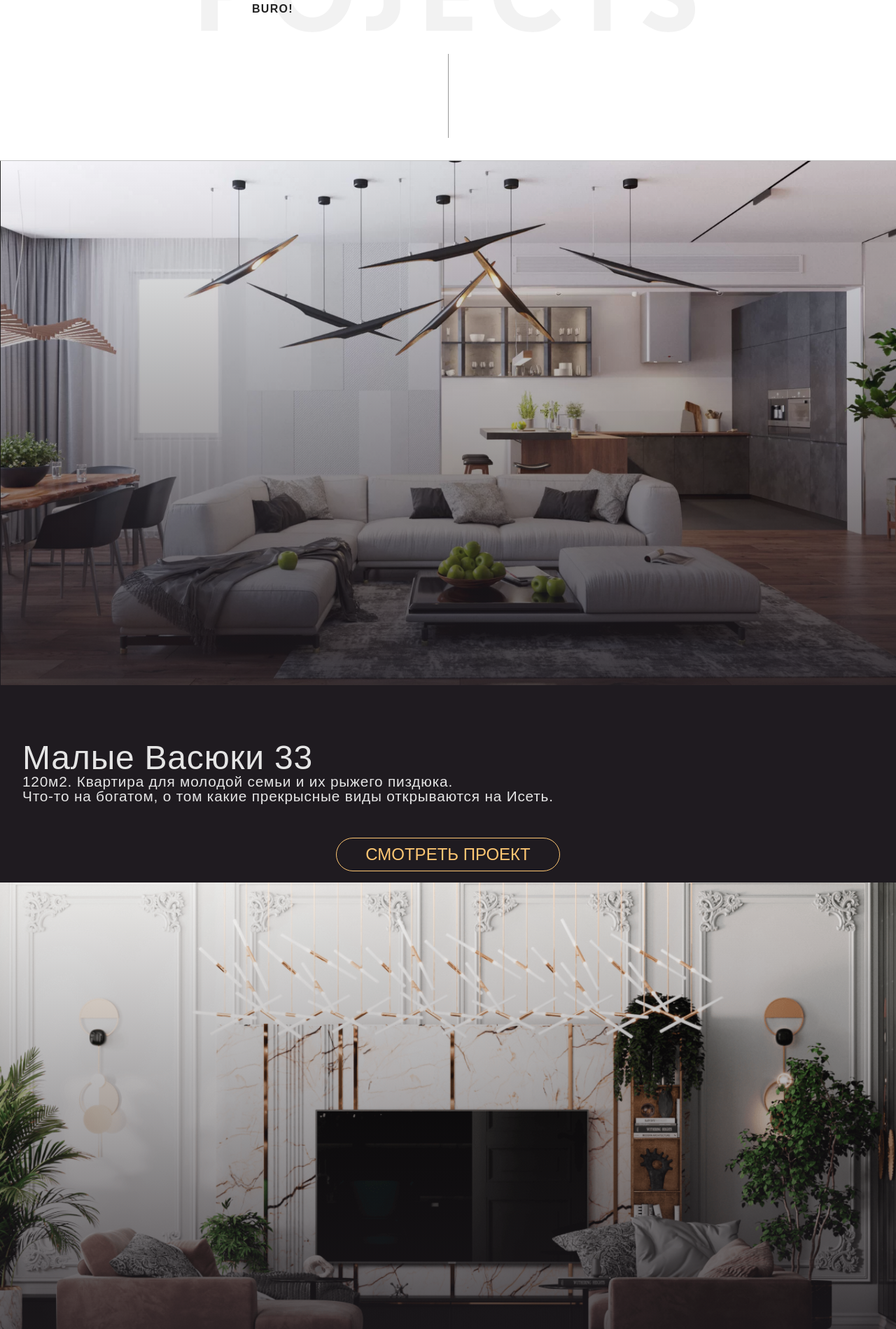
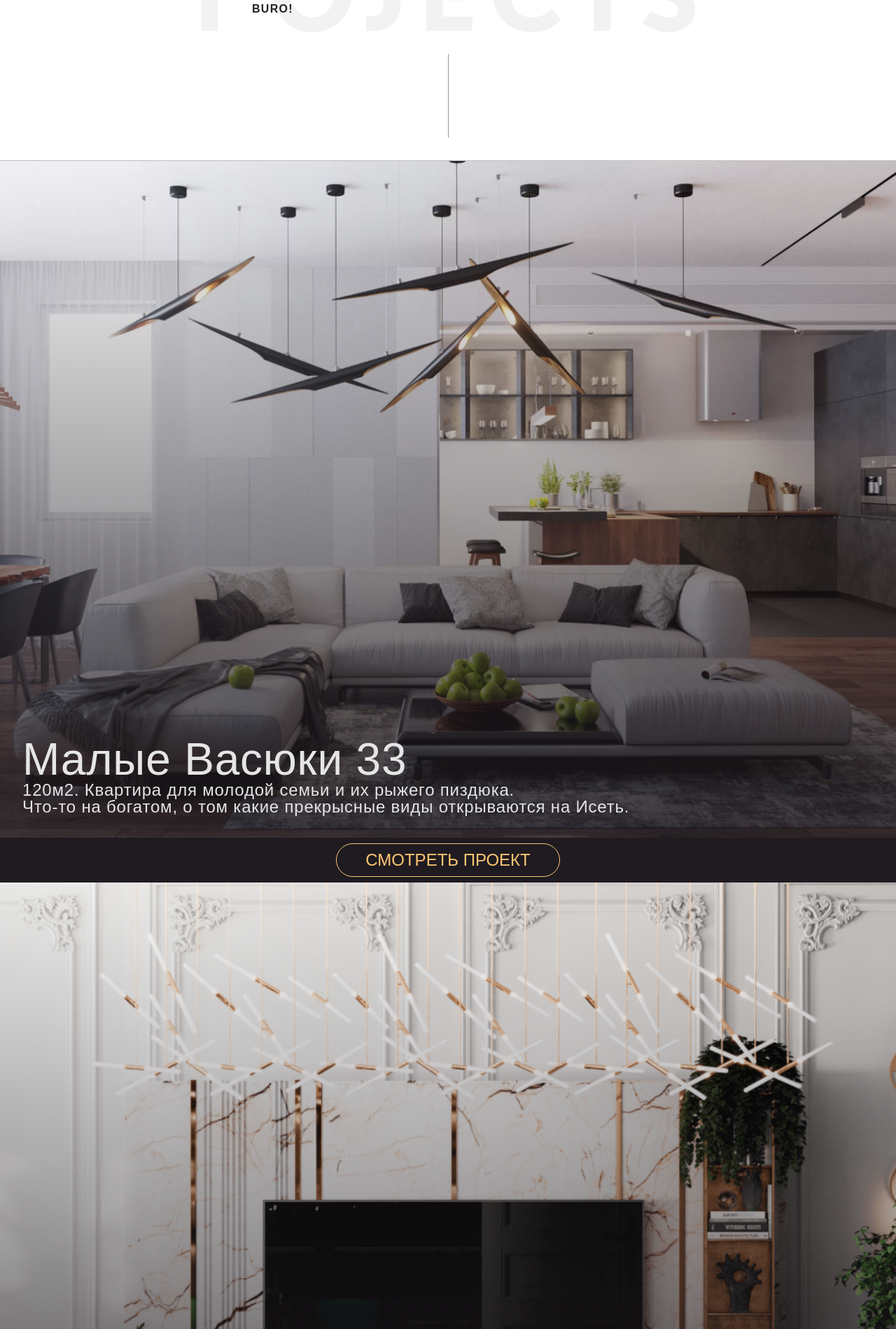
Before and after one commit to Mapc89/Mapc89.github.io, a PHP site: page /projects/mirdes/portfolio.html in a window 1280 px wide. Shown: the part 443-2342 px from the top of the page at 70% size. Run offline with PHP 8.4, Linux system fonts and the light colour scheme; some web fonts are replaced.

Commit message:
Портфолио. Проекты.
Вроде адаптировал

```diff
--- a/projects/mirdes/css/style.css
+++ b/projects/mirdes/css/style.css
@@ -727,6 +727,9 @@ body {
   -webkit-box-pack: center;
       -ms-flex-pack: center;
           justify-content: center;
+  -webkit-box-align: center;
+      -ms-flex-align: center;
+          align-items: center;
 }
 
 .portfolio-projects__more .button-active {
@@ -738,6 +741,26 @@ body {
   width: 100%;
   height: 121vh;
   position: relative;
+  display: -webkit-box;
+  display: -ms-flexbox;
+  display: flex;
+  -webkit-box-align: end;
+      -ms-flex-align: end;
+          align-items: flex-end;
+}
+
+.portfolio-cover::after {
+  content: "";
+  display: block;
+  width: 100%;
+  height: 100%;
+  position: absolute;
+  top: 0;
+  left: 0;
+  background: transparent;
+  background-image: -webkit-gradient(linear, left bottom, left top, from(#1F1B20), to(transparent));
+  background-image: linear-gradient(to top, #1F1B20, transparent);
+  opacity: 0.8;
 }
 
 .portfolio-cover__img {
@@ -764,20 +787,32 @@ body {
 }
 
 .portfolio-cover__text {
-  width: 100%;
-  padding: 0rem 2rem;
-  position: absolute;
-  bottom: 3rem;
-  right: 0;
   color: #E5E5E5;
+  z-index: 1;
+  padding: 2rem;
 }
 
 .portfolio-cover__text h2 {
-  font-size: 3rem;
+  font-size: 4rem;
 }
 
 .portfolio-cover__text p {
-  font-size: 1.3rem;
+  font-size: 1.5rem;
+}
+
+.pc-1 {
+  background: url(../img/port1.png) center no-repeat;
+  background-size: cover;
+}
+
+.pc-2 {
+  background: url(../img/services.png) center no-repeat;
+  background-size: cover;
+}
+
+.pc-3 {
+  background: url(../img/main-title.png) center no-repeat;
+  background-size: cover;
 }
 
 .portfolio-form .transparent-block {
@@ -1929,7 +1964,7 @@ body {
     height: 25vh;
   }
   .portfolio-cover__text {
-    padding: 0;
+    padding: 0.5rem;
   }
   .portfolio-cover__text h2 {
     font-size: 1.5rem;
--- a/projects/mirdes/portfolio.html
+++ b/projects/mirdes/portfolio.html
@@ -46,18 +46,20 @@
                 <div class="vl mobile-hide"></div>
             </div>
             <!-- Проекты. Список  -->
+            <!-- Первый проект -->
             <div class="portfolio-projects__wrapper">
                 <div class="portfolio-projects__img">
-                    <div class="portfolio-cover">
-                        <div class="portfolio-cover__img">
+                    <div class="portfolio-cover pc-1">
+                        <!-- <div class="portfolio-cover__img">
                             <img src="./img/port1.png" alt="проект">
-                        </div>
+                        </div> -->
                         <div class="portfolio-cover__text">
                             <h2>Малые Васюки 33</h2>
                             <p>120м2. Квартира для молодой семьи и их рыжего пиздюка.</p>
                             <p>Что-то на богатом, о том какие прекрысные виды открываются на Исеть.</p>
                         </div>
                     </div>
+
                     <div class="more projectOne">
                     <img src="./img/main-title.png" alt="проект">
                     <img src="./img/services.png" alt="проект">
@@ -69,12 +71,13 @@
                     <button id="projectOne" class="button-active btnm">Смотреть проект</button>
                 </div>
             </div>
+            <!-- Второй проект -->
             <div class="portfolio-projects__wrapper">
                 <div class="portfolio-projects__img">
-                    <div class="portfolio-cover">
-                        <div class="portfolio-cover__img">
+                    <div class="portfolio-cover pc-2">
+                        <!-- <div class="portfolio-cover__img">
                             <img src="./img/services.png" alt="проект">
-                        </div>
+                        </div> -->
                         <div class="portfolio-cover__text">
                             <h2>ЖК Тёмный</h2>
                             <p>Склеп для одинокого Носферату</p>
@@ -92,12 +95,13 @@
                     <button id="projectTwo" class="button-active btnm">Смотреть проект</button>
                 </div>
             </div>
+            <!-- Третий проект -->
             <div class="portfolio-projects__wrapper">
                 <div class="portfolio-projects__img">
-                    <div class="portfolio-cover">
-                        <div class="portfolio-cover__img">
+                    <div class="portfolio-cover pc-3">
+                        <!-- <div class="portfolio-cover__img">
                             <img src="./img/main-title.png" alt="проект">
-                        </div>
+                        </div> -->
                         <div class="portfolio-cover__text">
                             <h2>пер. Пустот 14</h2>
                             <p>Оставь надежду всяк сюда входящий</p>
--- a/projects/mirdes/sass/_media.sass
+++ b/projects/mirdes/sass/_media.sass
@@ -296,7 +296,7 @@
         &__img
             img
         &__text
-            padding: 0
+            padding: 0.5rem
             h2
                 font-size: 1.5rem
             p
--- a/projects/mirdes/sass/_portfolio.sass
+++ b/projects/mirdes/sass/_portfolio.sass
@@ -54,6 +54,7 @@
         height: 4rem
         background-color: $color-dark
         justify-content: center
+        align-items: center
         .button-active
             font-family: 'NobelWGL-Book', sans-serif
             width: 20rem
@@ -61,6 +62,19 @@
     width: 100%
     height: 121vh
     position: relative
+    display: flex
+    align-items: flex-end
+    &::after
+        content: ""
+        display: block
+        width: 100%
+        height: 100%
+        position: absolute
+        top: 0
+        left: 0
+        background: transparent
+        background-image: linear-gradient(to top, #1F1B20, transparent)
+        opacity: 0.8
     &__img
         width: 100%
         position: relative
@@ -78,16 +92,24 @@
         img
             margin: 0
     &__text
-        width: 100%
-        padding: 0rem 2rem
-        position: absolute
-        bottom: 3rem
-        right: 0
         color: $color-light
+        z-index: 1
+        // width: 100%
+        padding: 2rem
+
         h2
-            font-size: 3rem
+            font-size: 4rem
         p
-            font-size: 1.3rem
+            font-size: 1.5rem
+.pc-1
+    background: url(../img/port1.png) center no-repeat
+    background-size: cover
+.pc-2
+    background: url(../img/services.png) center no-repeat
+    background-size: cover
+.pc-3
+    background: url(../img/main-title.png) center no-repeat
+    background-size: cover
 .portfolio-form
     .transparent-block
         height: 20vh
```
